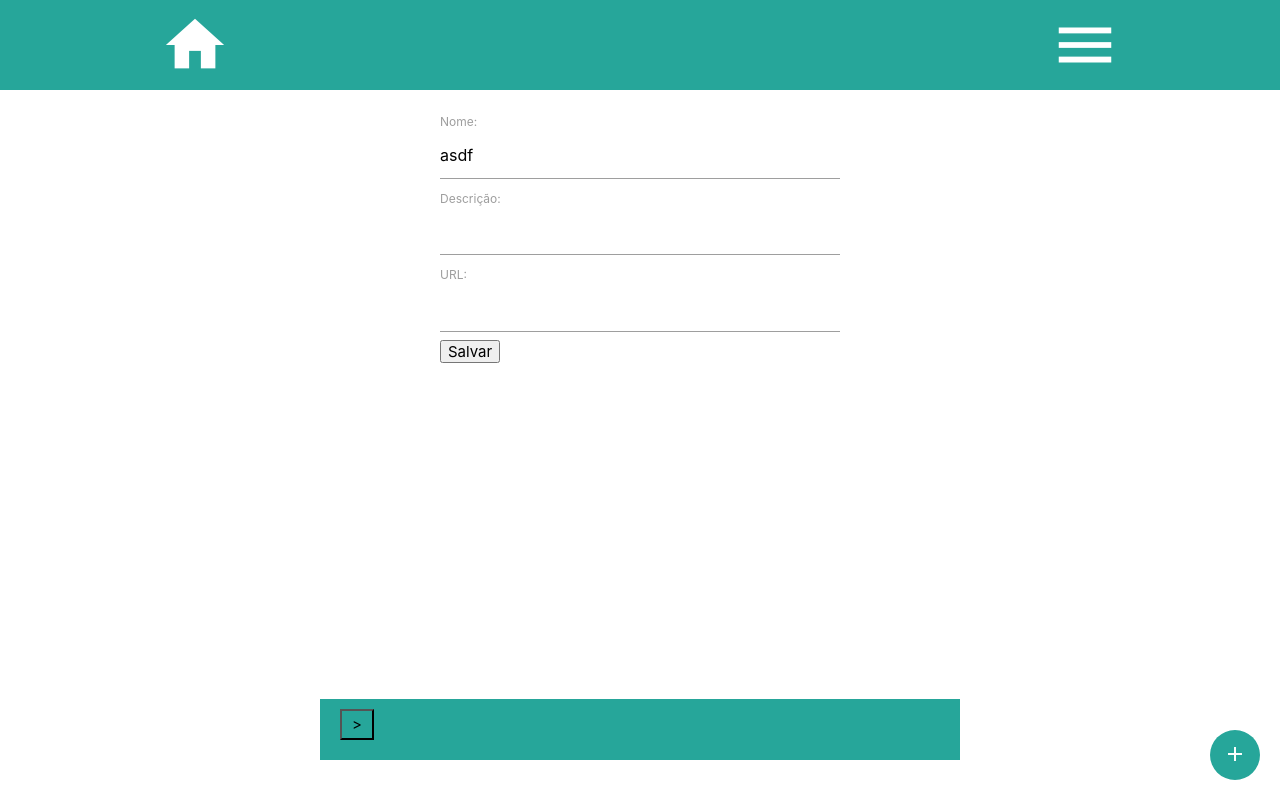
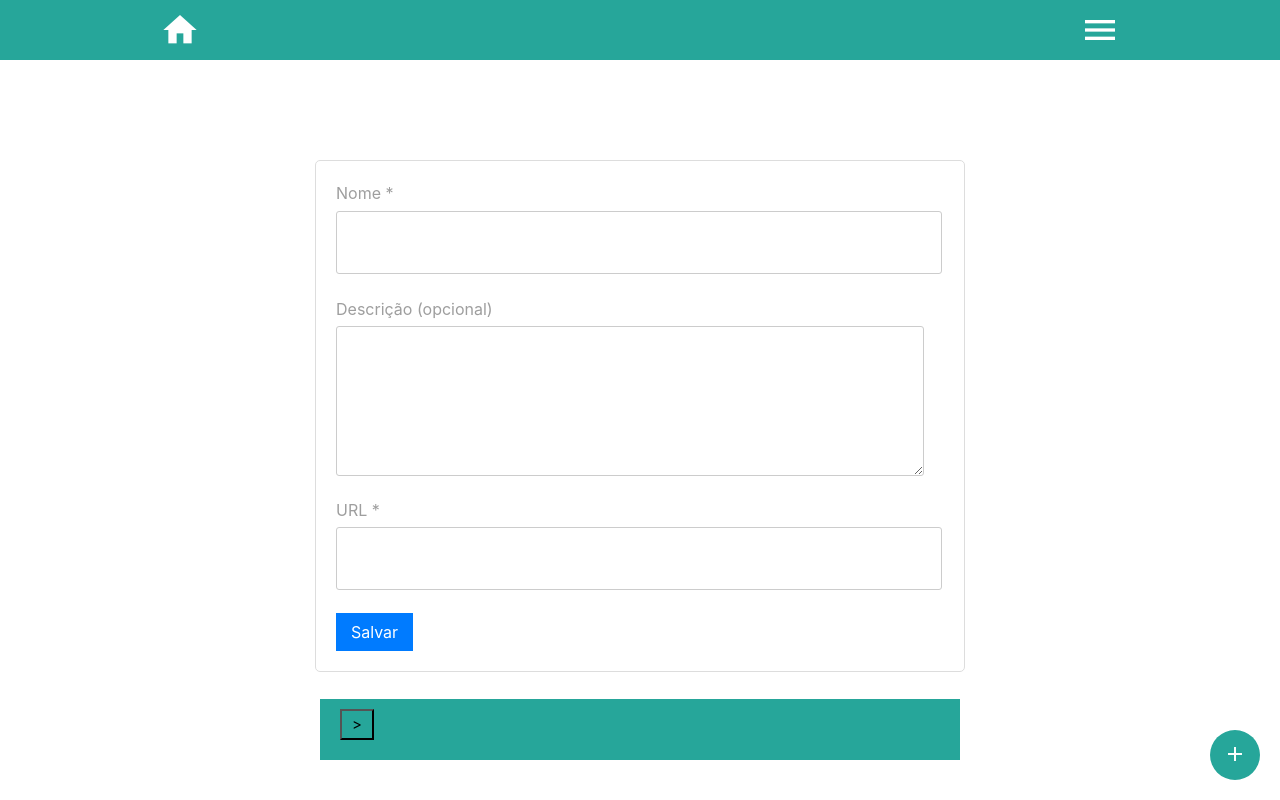
Before and after one commit to m-marcal/radio-on-internet, an Angular app: page /form/1 in a window 1280 px wide. Built offline with nearby package versions, Linux system fonts and the light colour scheme.

Commit message:
Concluído requisitos para atividade 11

```diff
--- a/src/app/app.module.ts
+++ b/src/app/app.module.ts
@@ -9,7 +9,7 @@ import { FooterComponent } from './footer/footer.component';
 import { RadioListComponent } from './radio-list/radio-list.component';
 import { CreateEditRadioFormComponent } from './create-edit-radio-form/create-edit-radio-form.component';
 import { FloatingButtonComponent } from './floating-button/floating-button.component';
-import { FormsModule } from '@angular/forms';
+import { FormsModule, ReactiveFormsModule } from '@angular/forms';
 
 
 @NgModule({
@@ -25,7 +25,8 @@ import { FormsModule } from '@angular/forms';
   imports: [
     BrowserModule,
     AppRoutingModule,
-    FormsModule
+    FormsModule,
+    ReactiveFormsModule
   ],
   providers: [],
   bootstrap: [AppComponent]
--- a/src/app/create-edit-radio-form/create-edit-radio-form.component.css
+++ b/src/app/create-edit-radio-form/create-edit-radio-form.component.css
@@ -1,5 +1,49 @@
-form {
-  max-width: 400px;
+.form-container {
+  max-width: 650px;
   margin: 0 auto;
-  margin-top: 20px;
+  margin-top: 100px;
+  padding: 20px;
+  border: 1px solid #ddd;
+  border-radius: 5px;
+  background-color: none;
 }
+
+.form-group {
+  margin-bottom: 15px;
+  margin-right: 20px;
+}
+
+label {
+  font-size: 16px;
+}
+
+input[type="text"] {
+  width: 100%;
+  padding: 8px;
+  font-size: 14px;
+  border: 1px solid #ccc;
+  border-radius: 3px;
+  margin-top: 5px;
+}
+
+textarea[type="text"] {
+  width: 100%;
+  font-size: 14px;
+  border: 1px solid #ccc;
+  border-radius: 3px;
+  margin-top: 5px;
+  height: 150px;
+}
+
+button[type="submit"] {
+  background-color: #007bff;
+  color: #fff;
+  border: none;
+  padding: 10px 15px;
+  cursor: pointer;
+  font-size: 16px;
+}
+
+button[type="submit"]:hover {
+  background-color: #0056b3;
+}
--- a/src/app/create-edit-radio-form/create-edit-radio-form.component.html
+++ b/src/app/create-edit-radio-form/create-edit-radio-form.component.html
@@ -1,15 +1,58 @@
-<form (submit)="submitForm()">
+<div class="form-container">
+  <form #form="ngForm" (submit)="onSubmit()">
+
     <div class="form-group">
-    <label for="nome">Nome:</label>
-    <input type="text" id="nome" name="nome" required required [(ngModel)]="nome">
+      <label for="nome">Nome *</label>
+      <input
+        type="text"
+        id="nome"
+        name="nome"
+        class="validate"
+        required
+        [(ngModel)]="this.radio.nome"
+        #nome="ngModel"
+        pattern="^[a-zA-Z0-9\s]{1,100}$" >
+        <div class="red-text" [hidden]="nome.control.valid || nome.control.untouched">
+          Nome é composto por letras e números apenas. No máximo 100 caracteres.
         </div>
+        <div class="red-text" *ngIf="nome.control.hasError('required') && nome.control.touched">
+          Nome da Rádio é obrigatório.
+        </div>
+    </div>
+
     <div class="form-group">
-    <label for="descricao">Descrição:</label>
-    <input type="text" id="descricao" name="descricao" required>
+      <label for="descricao">Descrição (opcional)</label>
+      <textarea
+        type="text"
+        id="descricao"
+        name="descricao"
+        class="validate"
+        [(ngModel)]="this.radio.descricao"
+        #desc="ngModel"
+        pattern="^.{0,200}$" ></textarea>
+        <div class="red-text" [hidden]="desc.control.valid || desc.control.untouched">
+          A descrição deve ter no máximo 200 caracteres.
         </div>
+    </div>
+
     <div class="form-group">
-    <label for="url">URL:</label>
-    <input type="text" id="url" name="url" required>
+      <label for="url">URL *</label>
+      <input
+        type="text"
+        id="url"
+        name="url"
+        required
+        [(ngModel)]="this.radio.url"
+        #url="ngModel"
+        pattern="^(http|https)://[a-zA-Z0-9.-]+(\.[a-zA-Z]{2,4})(:[0-9]+)?(/?)([a-zA-Z0-9/?_.-]+)?$">
+        <div class="red-text" *ngIf="url.control.hasError('pattern') && url.control.touched">
+          Por favor, insira uma URL válida. Exemplo: http://link-para-radio.mp3
         </div>
-  <button type="submit">Salvar</button>
+        <div class="red-text" *ngIf="url.control.hasError('required') && url.control.touched">
+          URL obrigatório.
+        </div>
+    </div>
+
+    <button type="submit" [disabled]="!form.valid">Salvar</button>
   </form>
+</div>
--- a/src/app/create-edit-radio-form/create-edit-radio-form.component.ts
+++ b/src/app/create-edit-radio-form/create-edit-radio-form.component.ts
@@ -1,6 +1,8 @@
-import { Component, OnInit } from '@angular/core';
+import { Component, OnInit, ViewChild } from '@angular/core';
+import { NgForm } from '@angular/forms';
 import { Radio } from '../model/radio.model';
-import { ActivatedRoute } from '@angular/router';
+import { ActivatedRoute, Router } from '@angular/router';
+import { RadioService } from '../services/radio.service';
 
 @Component({
   selector: 'app-create-edit-radio-form',
@@ -8,33 +10,27 @@ import { ActivatedRoute } from '@angular/router';
   styleUrls: ['./create-edit-radio-form.component.css']
 })
 export class CreateEditRadioFormComponent implements OnInit {
-  radioId: number | undefined;
-  radio: Radio | undefined;
-  nome: any;
+  @ViewChild('form') form!: NgForm;
+  radio!: Radio;
 
-  constructor(private route: ActivatedRoute) {}
+  constructor(
+    private route: ActivatedRoute,
+    private radioService: RadioService,
+    private router: Router) {}
 
   ngOnInit(): void {
-    this.route.params.subscribe(params => {
-      this.radioId = +params['id'];
-
-      //to-do
-      if(isNaN(this.radioId)) {
-        this.nome = '';
-      } else {
-        this.nome = 'asdf';
-      }
-
-      this.loadRadioData(this.radioId);
-    });
+    this.radio = new Radio(-1, '', '', '');
   }
 
   loadRadioData(id: number) {
     //to-do
   }
 
-  submitForm() {
-    //to-do
-    window.alert('Form enviado')
+  onSubmit() {
+
+    window.alert('Rádio cadastrada com sucesso' + '\n' + this.radio.nome + '\n' + this.radio.descricao + '\n' + this.radio.url);
+    this.radioService.addRadio(this.radio);
+    this.form.reset();
+    this.router.navigate(['/radio-list']);
   }
 }
--- a/src/app/header/header.component.css
+++ b/src/app/header/header.component.css
@@ -18,7 +18,7 @@
 }
 
 .material-icons {
-  font-size: 70px;
+  font-size: 40px;
   vertical-align: middle;
 }
 
@@ -36,8 +36,8 @@
   list-style: none;
   padding: 10px;
   right: 150px;
-  top: 95px;
-  font-size: 30px;
+  top: 65px;
+  font-size: 25px;
 }
 
 .menu-items.show-menu a {
--- a/src/app/header/header.component.html
+++ b/src/app/header/header.component.html
@@ -9,7 +9,7 @@
       <i class="material-icons">menu</i>
     </div>
     <div class="menu-items" [ngClass]="{ 'show-menu': isMenuOpen }">
-      <a href="#">Add Radio</a>
+      <a href="/form">Add Radio</a>
       <a href="#">Logout</a>
     </div>
   </div>
--- a/src/app/radio-list/radio-list.component.css
+++ b/src/app/radio-list/radio-list.component.css
@@ -1,23 +1,35 @@
 .radio-list {
-  display: flex;
-  flex-direction: column;
-  align-items: center;
-  border: 1px solid #ddd;
-  padding: 10px;
-  margin-left: 30%;
-  margin-right: 30%;
-  margin-top: 40px;
-  margin-bottom: 5%;
+  width: 80%;
+  border-collapse: collapse;
+  margin-top: 20px;
+  margin-left: auto;
+  margin-right: auto;
 }
 
-.radio-item {
-  display: flex;
-  justify-content: space-between;
-  align-items: center;
-  margin: 10px;
+.radio-list th,
+.radio-list td {
+  padding: 10px;
+  text-align: center;
+  vertical-align: middle;
   border-bottom: 1px solid #ddd;
-  padding-bottom: 5px;
-  width: 100%;
+}
+
+.radio-list th:first-child,
+.radio-list td:first-child {
+  width: 50px;
+}
+
+.radio-list th:nth-child(2),
+.radio-list td:nth-child(2) {
+  flex: 1;
+  white-space: nowrap;
+  overflow: hidden;
+  text-overflow: ellipsis;
+}
+
+.radio-list th:last-child,
+.radio-list td:last-child {
+  width: 80px;
 }
 
 .play-pause-button {
@@ -30,30 +42,21 @@
 }
 
 .radio-name {
-  margin-left: 4px;
-  flex: 1;
-  overflow: hidden;
-  white-space: nowrap;
-  text-overflow: ellipsis;
-  font-size: 25px;
+  font-size: 16px;
 }
 
 .edit-button,
 .delete-button {
   color: black;
   border: dotted;
-  padding: 3px;
+  border-width: 2px;
+  padding: 2px;
   cursor: pointer;
   background-color: #26a69a;
-}
-
-.crud-buttons {
-  display: flex;
-  flex-direction: column;
-  align-items: flex-end;
+  margin-right: 2px;
 }
 
 .material-icons {
-  font-size: 30px;
+  font-size: 20px;
   vertical-align: middle;
 }
--- a/src/app/radio-list/radio-list.component.html
+++ b/src/app/radio-list/radio-list.component.html
@@ -1,10 +1,21 @@
-<div class="radio-list">
-  <div *ngFor="let radio of radios" class="radio-item">
-    <button class="play-pause-button" (click)="selectRadio(radio)"><i class="material-icons">forward</i></button>
-    <span class="radio-name">{{ radio.nome }}</span>
-    <div class="crud-buttons">
-      <button class="edit-button" (click)="editRadio(radio)"><i class="material-icons">edit</i></button>
-      <button class="delete-button" (click)="deleteRadio(radio)"><i class="material-icons">delete</i></button>
-    </div>
-  </div>
-</div>
+<table class="radio-list">
+  <thead>
+    <tr>
+      <th></th>
+      <th></th>
+      <th></th>
+    </tr>
+  </thead>
+  <tbody>
+    <tr *ngFor="let radio of radios" class="radio-item">
+      <td>
+        <button class="play-pause-button" (click)="selectRadio(radio)"><i class="material-icons">forward</i></button>
+      </td>
+      <td class="radio-name">{{ radio.nome }}</td>
+      <td class="crud-buttons">
+        <button class="edit-button" (click)="editRadio(radio)"><i class="material-icons">edit</i></button>
+        <button class="delete-button" (click)="deleteRadio(radio)"><i class="material-icons">delete</i></button>
+      </td>
+    </tr>
+  </tbody>
+</table>
--- a/src/app/radio-list/radio-list.component.ts
+++ b/src/app/radio-list/radio-list.component.ts
@@ -19,7 +19,7 @@ export class RadioListComponent implements OnInit {
   constructor(private radioService: RadioService, private router: Router) {}
 
   ngOnInit(): void {
-    this.radios = this.radioService.radios;
+    this.radios = this.radioService.getAllRadios();
   }
 
   editRadio(radio: any) {
--- a/src/app/services/radio.service.ts
+++ b/src/app/services/radio.service.ts
@@ -5,13 +5,44 @@ import { Radio } from '../model/radio.model';
   providedIn: 'root'
 })
 export class RadioService {
-  radios: Radio[] = [];
+  private readonly STORAGE_KEY = 'radios';
 
-  constructor() {
-    for(let i = 0; i < 3; i++) {
-        this.radios.push(
-            { id: i, nome: 'Rádio Universitária XYZ - ' + i, descricao: 'http://radio' + i + '.com/stream.mp3', url: '' },
-        )
+  constructor() {}
+
+  private getRadiosFromStorage(): Radio[] {
+    const radiosJson = localStorage.getItem(this.STORAGE_KEY);
+    return radiosJson ? JSON.parse(radiosJson) : [];
+  }
+
+  private saveRadiosToStorage(radios: Radio[]): void {
+    localStorage.setItem(this.STORAGE_KEY, JSON.stringify(radios));
+  }
+
+  getAllRadios(): Radio[] {
+    return this.getRadiosFromStorage();
+  }
+
+  getRadioById(id: number): Radio | undefined {
+    const radios = this.getRadiosFromStorage();
+    return radios.find(radio => radio.id === id);
+  }
+
+  addRadio(radio: Radio): void {
+    const radios = this.getRadiosFromStorage();
+
+    const lastId = radios.length > 0 ? radios[radios.length - 1].id : 0;
+    radio.id = lastId + 1;
+
+    radios.push(radio);
+    this.saveRadiosToStorage(radios);
+  }
+
+  editRadio(updatedRadio: Radio): void {
+    let radios = this.getRadiosFromStorage();
+    const index = radios.findIndex(radio => radio.id === updatedRadio.id);
+    if (index !== -1) {
+      radios[index] = updatedRadio;
+      this.saveRadiosToStorage(radios);
     }
   }
 }
```
Also changed, not shown: src/app/model/radio.model.ts (indentation only). Lines whose indentation alone changed are shown as unchanged.
